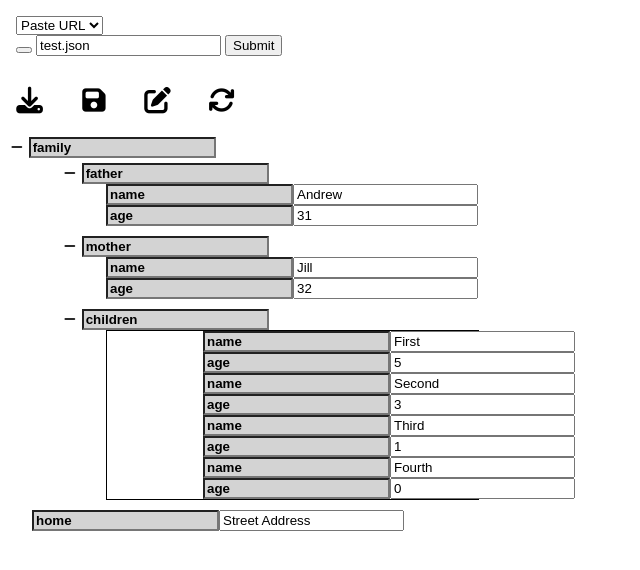
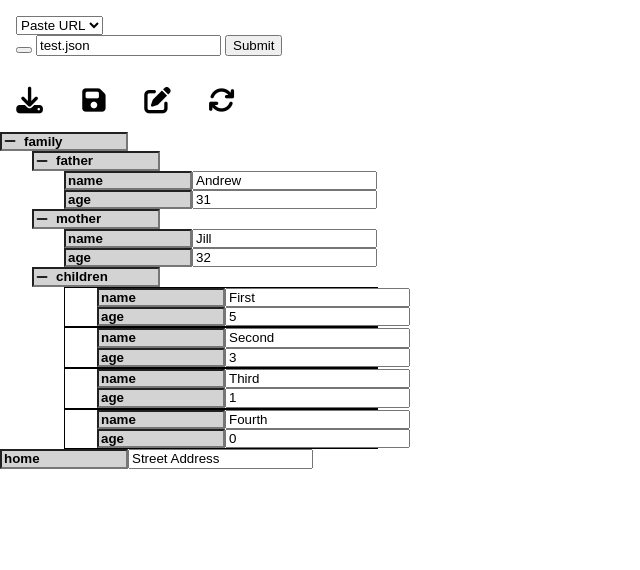
Before and after one commit to andrewniemann14/json, a plain HTML site: page index.html in a window 1280 px wide. Both pictures are taken after a click on the button "Submit". Shown: the whole page, without its empty margins (0-640 px from the left). Drawn offline with Linux system fonts and the light colour scheme.

Commit message:
better formatting

```diff
--- a/style.css
+++ b/style.css
@@ -40,40 +40,60 @@ body {
 
 /* BODY */
 #foundation {
-  margin-left: 2em;
   width: fit-content;
 }
 
-.property > .property {
-  transform: translateX(3em);
+.property > .property:not(.array) {
+  transform: translateX(2em);
 }
 
+/* Expand/Collapse button */
 .button-expander {
   background: none;
   border: none;
   cursor: pointer;
+  position: absolute;
+  padding: 0;
+  width: 20px;
+  height: 20px;
+}
+
+.object-complex > .key {
+  text-indent: 20px;
+}
+
+.button-expander > i {
+  object-fit: fill;
+}
+
+.key {
+  width: 120px;
+}
+
+.key, .value {
+  height: 1em;
 }
 
 .collapsed {
   display: none;
 }
 
+
 .object-complex {
   font-weight: bold;
-  transform: translate(-2em);
-  padding: 5px;
 }
 
 .object-simple {
   font-weight: normal;
 }
 
-.array {
+.array-element {
   border: 1px solid black;
   border-right: none;
 }
 
 .key {
+
   font-family: sans-serif;
   font-weight: bold;
   background: lightgray;
```
